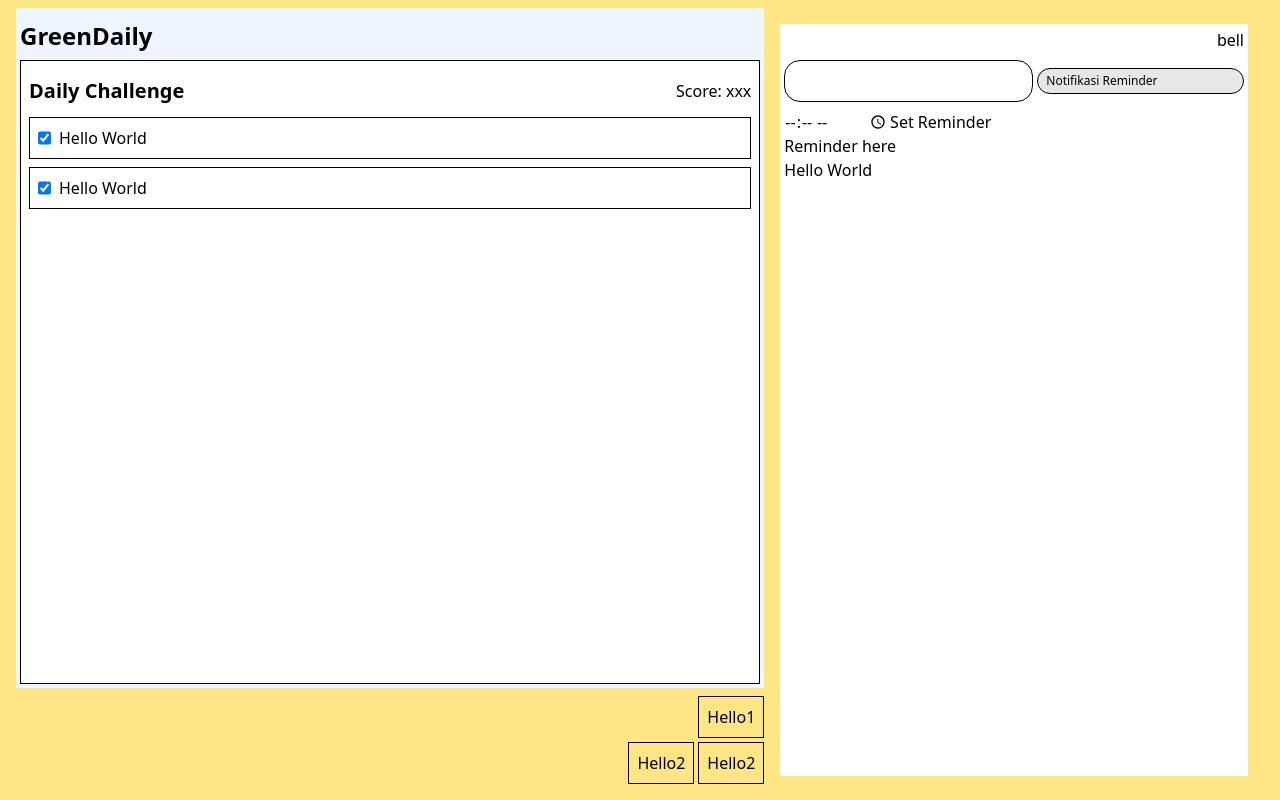
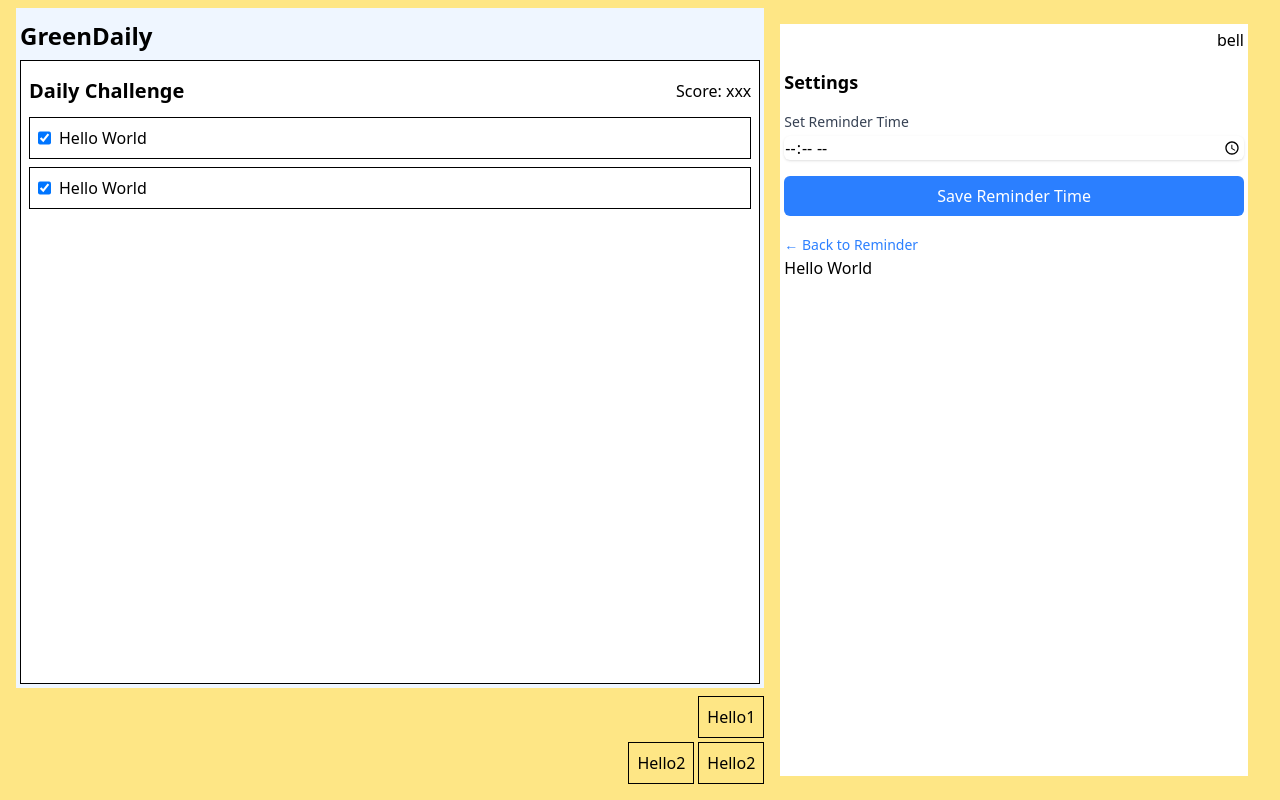
Before and after one commit to sihotang-yonathan1/GreenDaily, a React (Vite) app: page / in a window 1280 px wide. Both pictures are taken after a click on the button "Set Reminder". Built offline with nearby package versions, Linux system fonts and the light colour scheme.

Commit message:
setting-reminder

```diff
--- a/src/app/reminder/index.tsx
+++ b/src/app/reminder/index.tsx
@@ -1,37 +1,83 @@
-import { PropsWithChildren } from "react"
-import { useState } from "react"
+import { PropsWithChildren, useState } from "react"
 
 function ReminderLayout({children}: PropsWithChildren){
-  const [activeTab, setActiveTab] = useState("notifikasi")
+  const [activeTab, setActiveTab] = useState<'reminder' | 'settings'>('reminder')
+  const [reminderTime, setReminderTime] = useState("")
+
+  const handleSetReminder = () => {
+    if (!reminderTime) return
+
+    // Schedule notification
+    window.ipcRenderer?.send("show-reminder-notification", {
+      title: "Reminder Set",
+      body: `Your reminder is set for ${reminderTime}`
+    })
+
+    setActiveTab('reminder')
+  }
 
   return (
     <div className="flex flex-col bg-white w-full h-full px-1 py-1">
       {/* Header */}
       <div className="flex flex-col">
         {/* bell button */}
-        <div className="flex justify-end">
+        <div className="flex justify-end gap-x-2">
           <p>bell</p>
         </div>
 
-        {/* Tab button */}
-        <div className="flex flex-row gap-x-1 py-2 w-full items-center">
-          {/* Tab Item */}
-          <div className="flex border rounded-2xl w-full">
-            <input type="text" className="border-none outline-none px-2 py-2"/>
+        {/* Tab content */}
+        {activeTab === 'settings' ? (
+          <div className="mt-4">
+            <h2 className="text-lg font-semibold">Settings</h2>
+            <div className="mt-4 space-y-4">
+              <div>
+                <label className="block text-sm font-medium text-gray-700">
+                  Set Reminder Time
+                </label>
+                <input
+                  type="time"
+                  value={reminderTime}
+                  onChange={(e) => setReminderTime(e.target.value)}
+                  className="mt-1 block w-full rounded-md border-gray-300 shadow-sm focus:border-blue-500 focus:ring-blue-500"
+                />
+              </div>
+
+              <button
+                onClick={handleSetReminder}
+                className="w-full bg-blue-500 text-white px-4 py-2 rounded-md hover:bg-blue-600"
+                disabled={!reminderTime}
+              >
+                Save Reminder Time
+              </button>
+            </div>
+            <div className="mt-4">
+              <button
+                onClick={() => setActiveTab('reminder')}
+                className="text-sm text-blue-500"
+              >
+                ← Back to Reminder
+              </button>
+            </div>
           </div>
-
-          {/* Tab Item */}
-          <div
-            className={`flex border px-2 rounded-3xl py-1 w-full text-xs cursor-pointer ${activeTab === "notifikasi" ? "bg-gray-200" : ""}`}
-            onClick={() => setActiveTab("notifikasi")}
-          >
-            Notifikasi Reminder
-          </div>
-        </div>
+        ) : (
+          <>
+            {/* Original reminder tab content */}
+            <div className="flex flex-row gap-x-1 py-2 w-full items-center">
+              <div className="flex border rounded-2xl w-full">
+                <input type="text" className="border-none outline-none px-2 py-2"/>
+              </div>
+              <button
+              onClick={() => setActiveTab('settings')}
+              className="px-2 py-1 rounded-full bg-gray-100 hover:bg-gray-200">
+                Set Reminder
+              </button>
+            </div>
+          </>
+        )}
       </div>
 
-      {/* Only show children if Notifikasi Reminder tab is active */}
-      {activeTab === "notifikasi" && children}
+      {/* Only show children when in reminder tab */}
+      {activeTab === 'reminder' && children}
 
       <div>
         <p>Hello World</p>
@@ -41,37 +87,8 @@ function ReminderLayout({children}: PropsWithChildren){
 }
 
 export function ReminderPage(){
-  const [reminderTime, setReminderTime] = useState("")
-
-  function handleSetReminder() {
-    // Untuk set reminder time
-    if (!reminderTime) return
-    const now = new Date()
-    const [hours, minutes] = reminderTime.split(":").map(Number)
-    const target = new Date(now)
-    target.setHours(hours, minutes, 0, 0)
-    let delay = target.getTime() - now.getTime()
-    if (delay < 0) delay += 24 * 60 * 60 * 1000 // ke hari berikutnya kalau sudah lewat
-
-    setTimeout(() => {
-      window.ipcRenderer?.send("show-reminder-notification", {
-        title: "Reminder",
-        body: "It's time for your reminder!",
-      })
-    }, delay)
-    alert("Reminder set!")
-  }
-
   return (
     <ReminderLayout>
-      <div>
-        <input
-          type="time"
-          value={reminderTime}
-          onChange={e => setReminderTime(e.target.value)}
-        />
-        <button onClick={handleSetReminder}>Set Reminder</button>
-      </div>
       <p>Reminder here</p>
     </ReminderLayout>
   )
```
